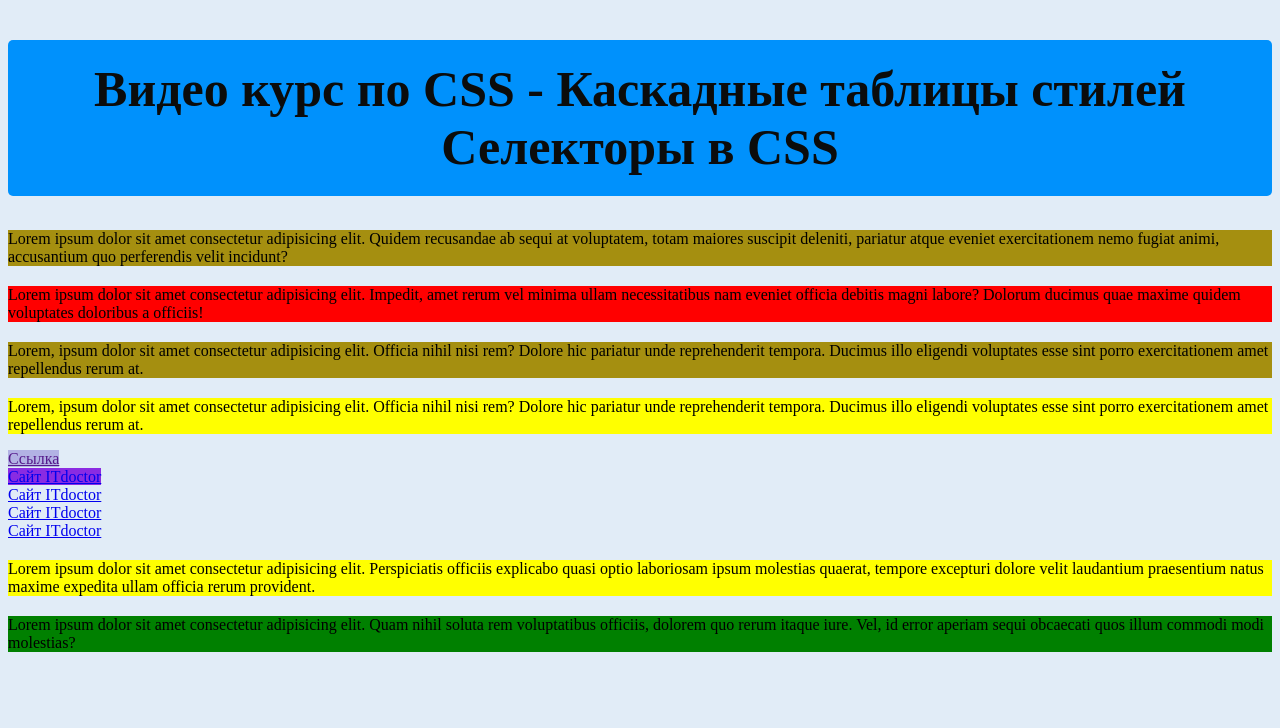
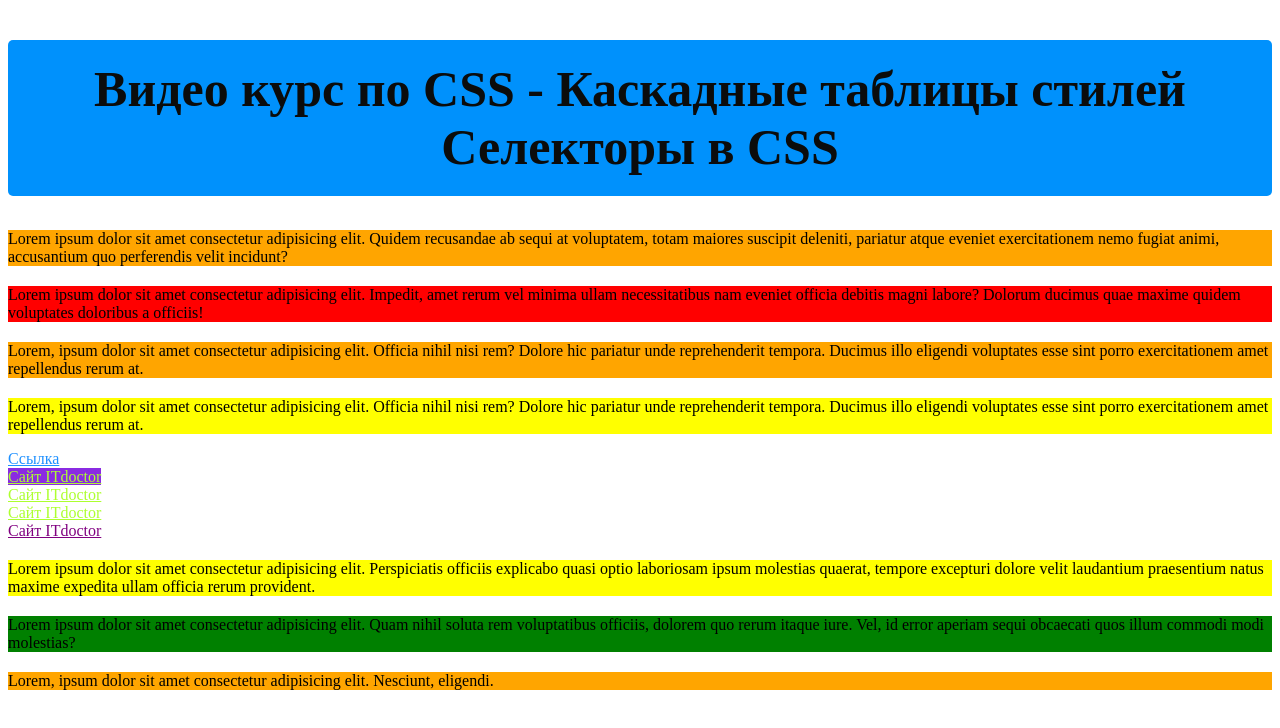
Before and after one commit to 52ivepub/CSS_HTML, a plain HTML site: page 01_index.html in a window 1280 px wide. Drawn offline with Linux system fonts and the light colour scheme.

Commit message:
selectors 31/10/2024

```diff
--- a/01_index.html
+++ b/01_index.html
@@ -34,12 +34,14 @@
 <a href="http://itdoctor.xyz">Сайт ITdoctor</a><br>
 <a href="http://itdoctor.xyz">Сайт ITdoctor</a><br>
 <a href="http://itdoctor.xyz">Сайт ITdoctor</a><br>
-<a href="http://itdoctor.xyz">Сайт ITdoctor</a><br>
+<a href="#msg" >Сайт ITdoctor</a><br>
 
 <p class="msg txt">Lorem ipsum dolor sit amet consectetur adipisicing elit. Perspiciatis officiis explicabo quasi optio laboriosam ipsum molestias quaerat, tempore excepturi dolore velit laudantium praesentium natus maxime expedita ullam officia rerum provident.</p>
 <p class="msg-txt">Lorem ipsum dolor sit amet consectetur adipisicing elit. Quam nihil soluta rem voluptatibus officiis, dolorem quo rerum itaque iure. Vel, id error aperiam sequi obcaecati quos illum commodi modi molestias?</p>
 
-
+<div>
+	<p>Lorem, ipsum dolor sit amet consectetur adipisicing elit. Nesciunt, eligendi.</p>
+</div>
 
 </body>
 </html>
--- a/01_main.css
+++ b/01_main.css
@@ -5,7 +5,7 @@ h1 {
 }
 
 body {
-	background-color: rgb(225, 236, 247);
+	background-color: #fff;
 
 }
 
@@ -23,7 +23,7 @@ p {
 }
 
 div > a {
-	background: rgb(178, 178, 228);
+	background: #fff;
 }
 
 div + a {
@@ -35,5 +35,18 @@ div + a {
 }
 
 div p {
-	background: #a58f10;
+	background: orange;
 }
+
+a[href] {
+	color: dodgerblue;
+
+}
+
+a[href="#msg"] {
+	color:purple;
+}
+
+a[href^="http"] {
+	color: greenyellow
+}
```
Also changed, not shown: 1 other file.
